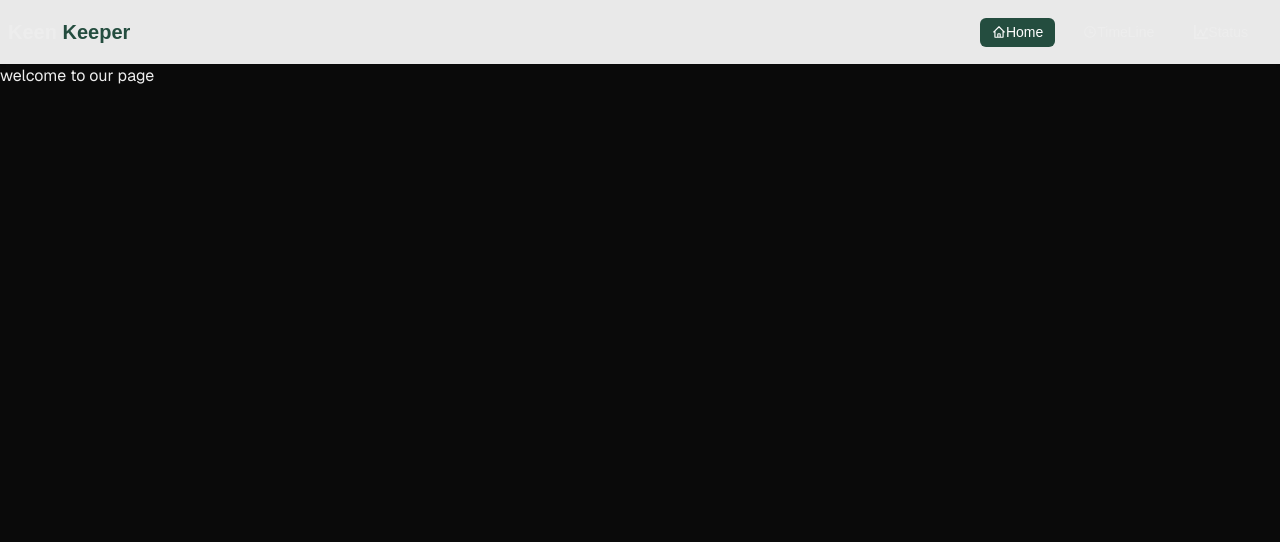
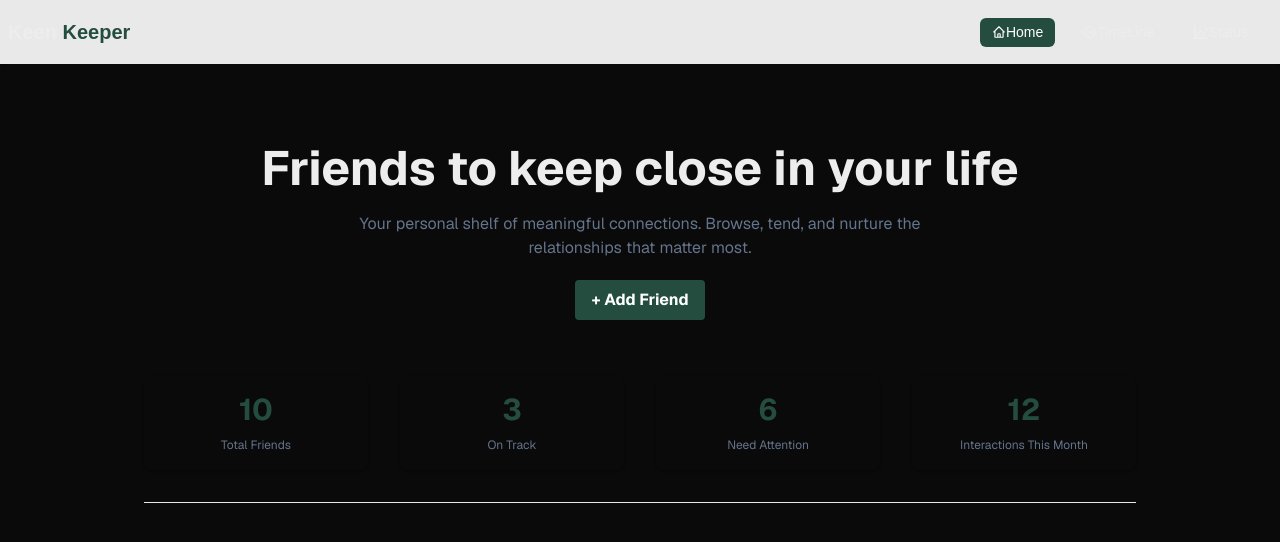
Before and after one commit to mojahid-t17/Keen-Keeper, a Next.js app: page / in a window 1280 px wide. Shown: the top 542 px of the page. Built offline with nearby package versions, Linux system fonts and the light colour scheme.

Commit message:
hero section added

```diff
--- /dev/null
+++ b/src/app/Components/FriendContent.jsx
@@ -0,0 +1,50 @@
+const FriendContent = () => {
+  return (
+    <div className="max-w-5xl mx-auto px-4"> {/* Added px-4 so text doesn't touch the screen edge on mobile */}
+      {/* summary section */}
+      <div className="grid  grid-cols-2 md:grid-cols-4 gap-4 md:gap-8 mt-10 justify-items-center items-center">
+
+        {/* Card 1 */}
+        <div className="card w-full max-w-xs card-sm shadow-sm text-center"> {/* w-full allows fluid scaling, max-w-xs stops it from getting too stretched */}
+          <div className="card-body">
+            <h2 className="text-3xl font-bold text-[#244D3F]">10</h2>
+            <p className="text-[#64748B]">Total Friends</p>
+          </div>
+        </div>
+
+        {/* Card 2 */}
+        <div className="card w-full max-w-xs card-sm shadow-sm text-center">
+          <div className="card-body">
+            <h2 className="text-3xl font-bold text-[#244D3F]">3</h2>
+            <p className="text-[#64748B]">On Track</p>
+          </div>
+        </div>
+
+        {/* Card 3 */}
+        <div className="card w-full max-w-xs card-sm shadow-sm text-center">
+          <div className="card-body">
+            <h2 className="text-3xl font-bold text-[#244D3F]">6</h2>
+            <p className="text-[#64748B]">Need Attention</p>
+          </div>
+        </div>
+
+        {/* Card 4 */}
+        <div className="card w-full max-w-xs card-sm shadow-sm text-center">
+          <div className="card-body">
+            <h2 className="text-3xl font-bold text-[#244D3F]">12</h2>
+            <p className="text-[#64748B]">Interactions This Month</p>
+          </div>
+        </div>
+
+      </div>
+      {/* Friends content section*/}
+      <hr className="my-8 text-[#E9E9E9]" />
+      <div>
+
+
+      </div>
+    </div>
+  );
+};
+
+export default FriendContent;
--- /dev/null
+++ b/src/app/Components/Hero.jsx
@@ -0,0 +1,23 @@
+const Hero = () => {
+  return (
+    <div className="hero md:pt-8 pt-4 md:my-8 my-4">
+      <div className="hero-content text-center">
+        <div className="max-w-3xl mx-auto">
+          <h1 className="text-5xl font-bold">
+            Friends to keep close in your life
+          </h1>
+          <p className="py-5 text-[#64748B]">
+            Your personal shelf of meaningful connections. Browse, tend, and
+            nurture the <br></br>
+            relationships that matter most.
+          </p>
+          <button className=" bg-[#244D3F]  hover:bg-[#1a3a2d] text-white font-bold py-2 px-4 rounded">
+            + Add Friend
+          </button>
+        </div>
+      </div>
+    </div>
+  );
+};
+
+export default Hero;
--- a/src/app/page.js
+++ b/src/app/page.js
@@ -1,8 +1,12 @@
+import FriendContent from "./Components/FriendContent";
+import Hero from "./Components/Hero";
+
 
 export default function Home() {
   return (
     <div className=" font-sans ">
-          <h2>welcome to our page</h2>
+          <Hero></Hero>
+          <FriendContent></FriendContent>
     </div>
   );
 }
```
